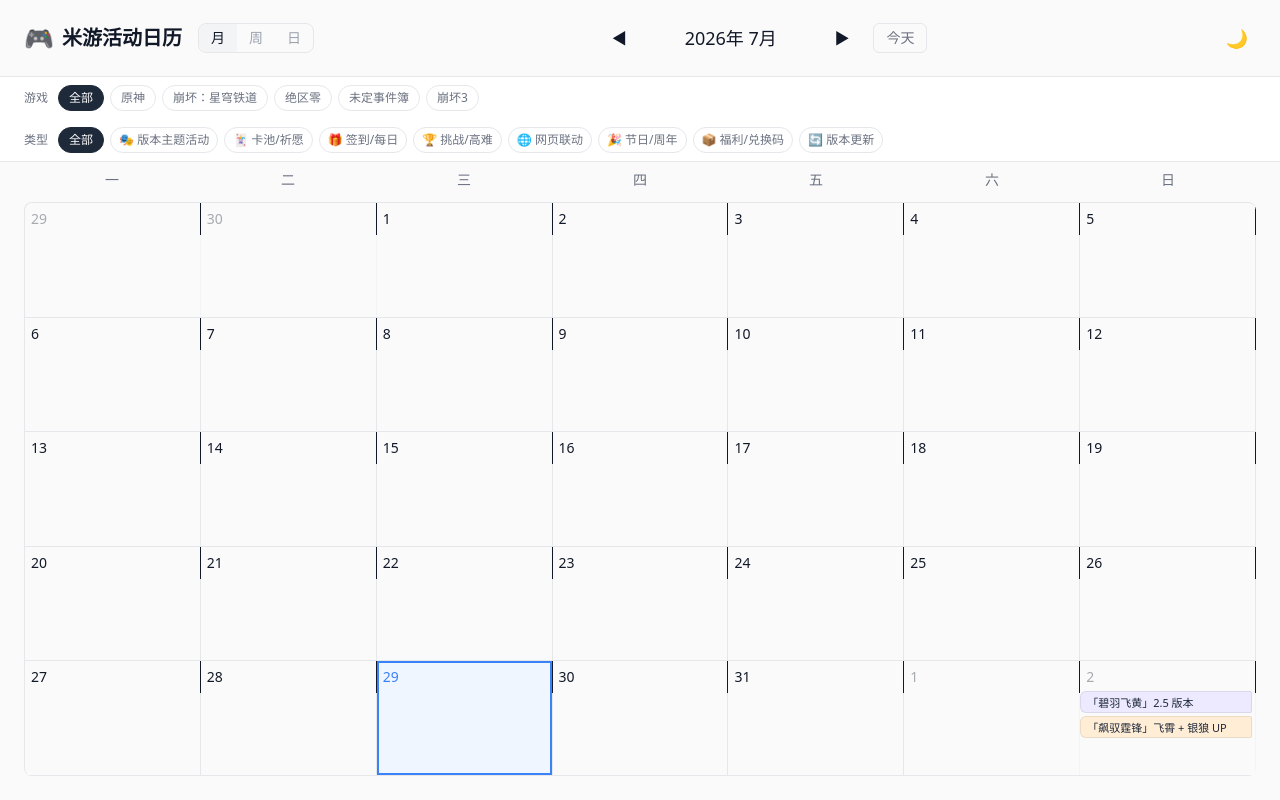
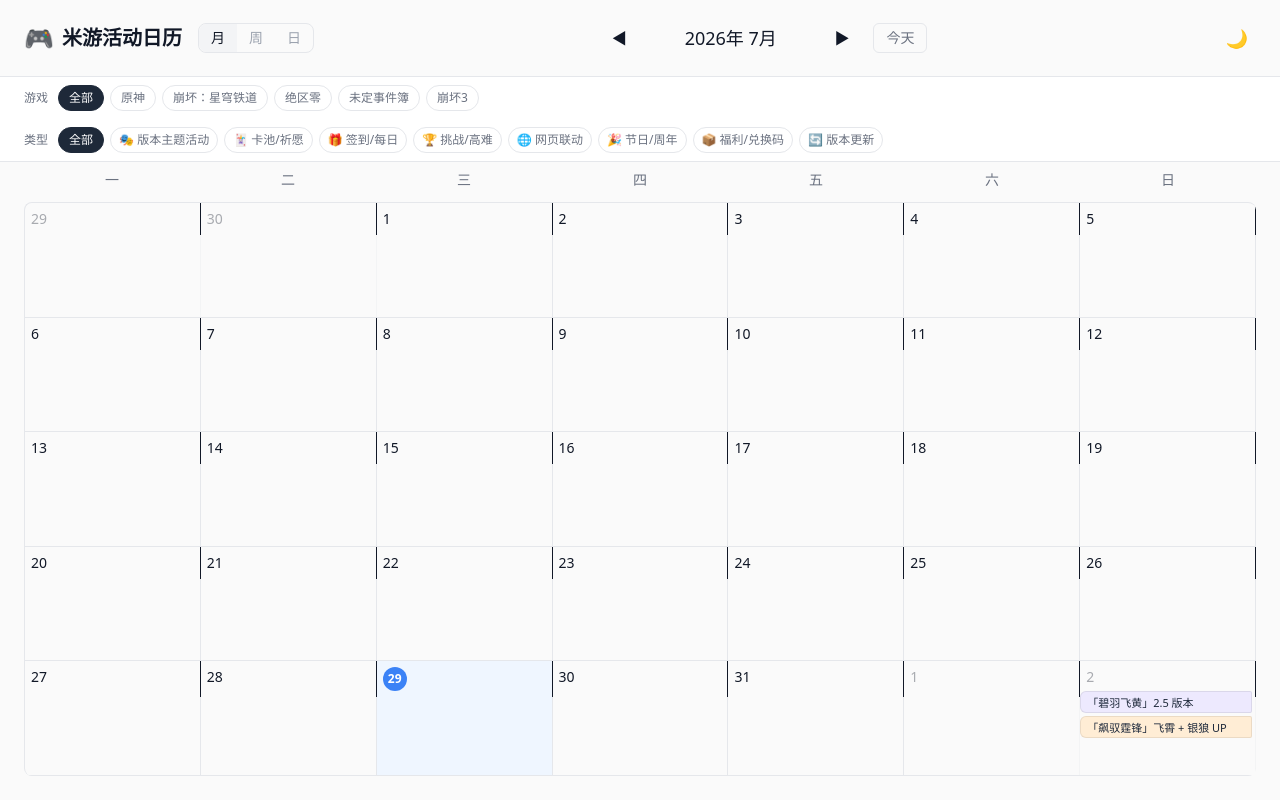
Before and after one commit to autummu2/HoyoCalendar, a React (Vite) app: page / in a window 1280 px wide. Built offline with nearby package versions, Linux system fonts and the light colour scheme.

Commit message:
style(calendar): 今日高亮从 ring 改为蓝色实心圆
- 今日日期数字渲染为 w-6 h-6 蓝色圆形 + 白色数字
- 移除 Layer 1 的今日 ring，仅保留浅蓝背景
- 选中日期的 ring 不受影响

```diff
--- a/src/components/calendar/CalendarGrid.tsx
+++ b/src/components/calendar/CalendarGrid.tsx
@@ -81,7 +81,6 @@
                       className={`
                         border-r text-left transition-colors
                         ${!day.isCurrentMonth ? 'opacity-35' : ''}
-                        ${day.isToday ? 'ring-2 ring-inset' : ''}
                         ${isSelected ? 'ring-2 ring-inset' : ''}
                         hover:bg-gray-50 dark:hover:bg-gray-800/50
                       `}
@@ -92,9 +91,7 @@
                           : isSelected
                             ? 'var(--bg-hover)'
                             : 'transparent',
-                        '--tw-ring-color': day.isToday
-                          ? 'var(--today-border)'
-                          : '#6366F1',
+                        '--tw-ring-color': '#6366F1',
                       } as React.CSSProperties}
                     />
                   )
@@ -166,14 +163,18 @@
               >
                 {week.map((day) => (
                   <div key={day.date} className="p-1.5 border-r flex items-start">
-                    <span
-                      className={`text-sm font-medium ${day.isToday ? 'font-bold' : ''} ${!day.isCurrentMonth ? 'opacity-35' : ''}`}
-                      style={{
-                        color: day.isToday ? 'var(--today-border)' : 'var(--text-primary)',
-                      }}
-                    >
-                      {day.day}
-                    </span>
+                    {day.isToday ? (
+                      <span className="w-6 h-6 rounded-full bg-[var(--today-border)] text-white text-xs font-bold flex items-center justify-center leading-none">
+                        {day.day}
+                      </span>
+                    ) : (
+                      <span
+                        className={`text-sm font-medium ${!day.isCurrentMonth ? 'opacity-35' : ''}`}
+                        style={{ color: 'var(--text-primary)' }}
+                      >
+                        {day.day}
+                      </span>
+                    )}
                   </div>
                 ))}
               </div>
```
